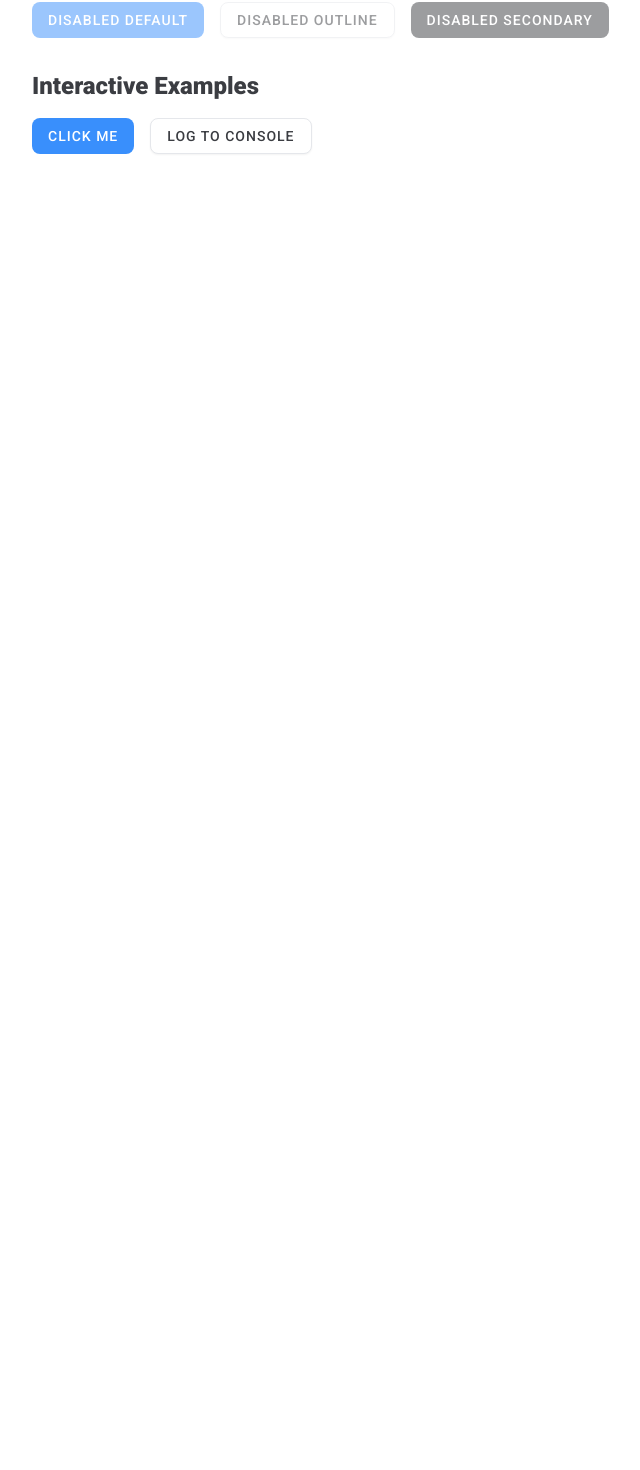
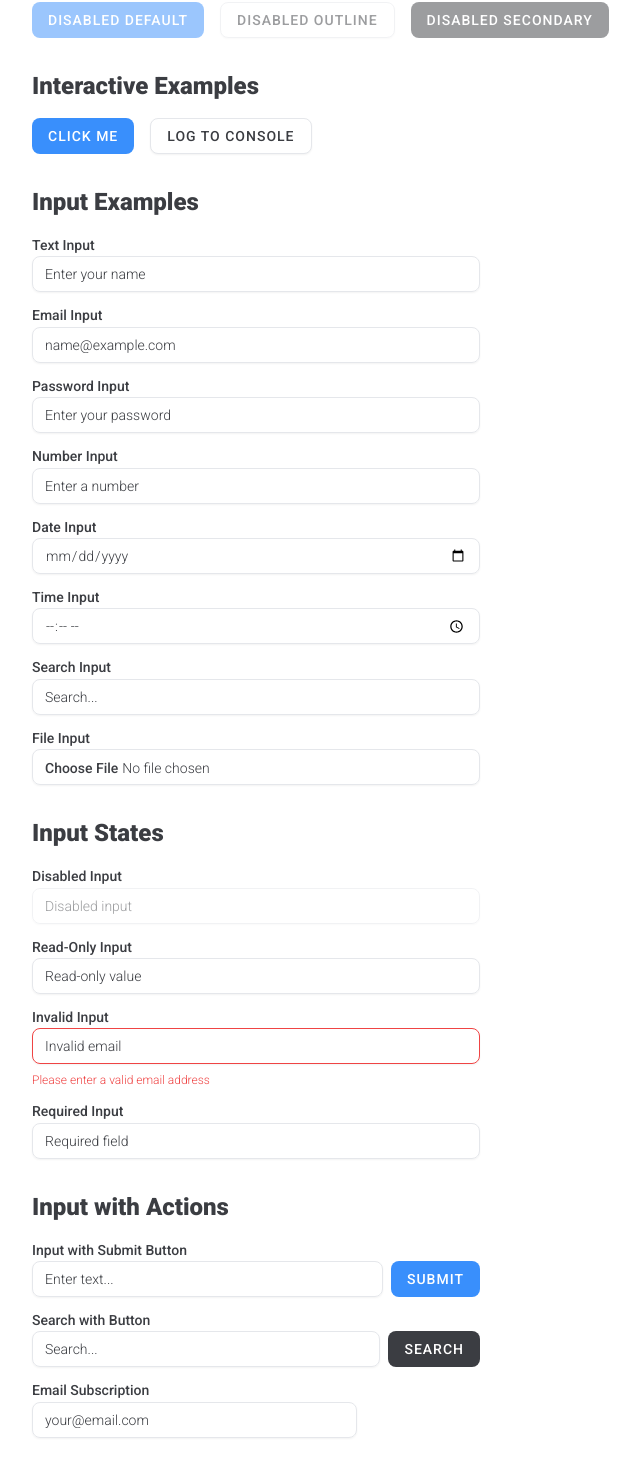
Before and after one commit to AsifIqbal093/YourselfPilates_Main, a Next.js app: page /example in a window 1280 px wide. Shown: the part 382-1852 px from the top of the page, without its empty margins (0-640 px from the left). Before the commit the page ends 800 px from the top, so only its background shows below. Built offline with nearby package versions, Linux system fonts and the light colour scheme; a web font is replaced by a local one.

Commit message:
Add Shadcn Input

```diff
--- a/src/app/example/page.jsx
+++ b/src/app/example/page.jsx
@@ -1,12 +1,16 @@
 "use client";
 
-import React from "react";
+import React, { useState } from "react";
 import { Button } from "@/components/ui/button";
+import { Input } from "@/components/ui/input";
 
 const ExamplePage = () => {
+  const [inputValue, setInputValue] = useState("");
+  const [emailValue, setEmailValue] = useState("");
+
   return (
     <div className="p-8 space-y-8">
-      <h1 className="text-3xl font-bold">Shadcn Button Examples</h1>
+      <h1 className="text-3xl font-bold">Shadcn UI Component Examples</h1>
 
       {/* Button Variants */}
       <section className="space-y-4">
@@ -58,6 +62,147 @@ const ExamplePage = () => {
           </Button>
         </div>
       </section>
+
+      {/* Input Examples */}
+      <section className="space-y-4">
+        <h2 className="text-2xl font-semibold">Input Examples</h2>
+
+        {/* Basic Input Types */}
+        <div className="space-y-3 max-w-md">
+          <div className="space-y-2">
+            <label className="text-sm font-medium">Text Input</label>
+            <Input
+              type="text"
+              placeholder="Enter your name"
+              value={inputValue}
+              onChange={(e) => setInputValue(e.target.value)}
+            />
+            {inputValue && (
+              <p className="text-xs text-muted">Current value: {inputValue}</p>
+            )}
+          </div>
+
+          <div className="space-y-2">
+            <label className="text-sm font-medium">Email Input</label>
+            <Input
+              type="email"
+              placeholder="name@example.com"
+              value={emailValue}
+              onChange={(e) => setEmailValue(e.target.value)}
+            />
+          </div>
+
+          <div className="space-y-2">
+            <label className="text-sm font-medium">Password Input</label>
+            <Input type="password" placeholder="Enter your password" />
+          </div>
+
+          <div className="space-y-2">
+            <label className="text-sm font-medium">Number Input</label>
+            <Input
+              type="number"
+              placeholder="Enter a number"
+              min="0"
+              max="100"
+            />
+          </div>
+
+          <div className="space-y-2">
+            <label className="text-sm font-medium">Date Input</label>
+            <Input type="date" />
+          </div>
+
+          <div className="space-y-2">
+            <label className="text-sm font-medium">Time Input</label>
+            <Input type="time" />
+          </div>
+
+          <div className="space-y-2">
+            <label className="text-sm font-medium">Search Input</label>
+            <Input type="search" placeholder="Search..." />
+          </div>
+
+          <div className="space-y-2">
+            <label className="text-sm font-medium">File Input</label>
+            <Input type="file" />
+          </div>
+        </div>
+      </section>
+
+      {/* Input States */}
+      <section className="space-y-4">
+        <h2 className="text-2xl font-semibold">Input States</h2>
+
+        <div className="space-y-3 max-w-md">
+          <div className="space-y-2">
+            <label className="text-sm font-medium">Disabled Input</label>
+            <Input type="text" placeholder="Disabled input" disabled />
+          </div>
+
+          <div className="space-y-2">
+            <label className="text-sm font-medium">Read-Only Input</label>
+            <Input type="text" value="Read-only value" readOnly />
+          </div>
+
+          <div className="space-y-2">
+            <label className="text-sm font-medium">Invalid Input</label>
+            <Input
+              type="email"
+              placeholder="Invalid email"
+              aria-invalid="true"
+            />
+            <p className="text-xs text-destructive">
+              Please enter a valid email address
+            </p>
+          </div>
+
+          <div className="space-y-2">
+            <label className="text-sm font-medium">Required Input</label>
+            <Input type="text" placeholder="Required field" required />
+          </div>
+        </div>
+      </section>
+
+      {/* Input with Actions */}
+      <section className="space-y-4">
+        <h2 className="text-2xl font-semibold">Input with Actions</h2>
+
+        <div className="space-y-3 max-w-md">
+          <div className="space-y-2">
+            <label className="text-sm font-medium">
+              Input with Submit Button
+            </label>
+            <div className="flex gap-2">
+              <Input
+                type="text"
+                placeholder="Enter text..."
+                className="flex-1"
+              />
+              <Button>Submit</Button>
+            </div>
+          </div>
+
+          <div className="space-y-2">
+            <label className="text-sm font-medium">Search with Button</label>
+            <div className="flex gap-2">
+              <Input type="search" placeholder="Search..." className="flex-1" />
+              <Button variant="secondary">Search</Button>
+            </div>
+          </div>
+
+          <div className="space-y-2">
+            <label className="text-sm font-medium">Email Subscription</label>
+            <div className="flex gap-2">
+              <Input
+                type="email"
+                placeholder="your@email.com"
+                className="flex-1"
+              />
+              <Button className="bg-gradient-button">Subscribe</Button>
+            </div>
+          </div>
+        </div>
+      </section>
     </div>
   );
 };
--- a/src/components/ui/input.jsx
+++ b/src/components/ui/input.jsx
@@ -1,7 +1,24 @@
-import React from "react";
+import * as React from "react"
 
-const Input = () => {
-  return <div>Input</div>;
-};
+import { cn } from "@/lib/utils"
 
-export default Input;
+function Input({
+  className,
+  type,
+  ...props
+}) {
+  return (
+    <input
+      type={type}
+      data-slot="input"
+      className={cn(
+        "file:text-foreground placeholder:text-muted-foreground selection:bg-primary selection:text-primary-foreground dark:bg-input/30 border-input h-9 w-full min-w-0 rounded-md border bg-transparent px-3 py-1 text-base shadow-xs transition-[color,box-shadow] outline-none file:inline-flex file:h-7 file:border-0 file:bg-transparent file:text-sm file:font-medium disabled:pointer-events-none disabled:cursor-not-allowed disabled:opacity-50 md:text-sm",
+        "focus-visible:border-ring focus-visible:ring-ring/50 focus-visible:ring-[3px]",
+        "aria-invalid:ring-destructive/20 dark:aria-invalid:ring-destructive/40 aria-invalid:border-destructive",
+        className
+      )}
+      {...props} />
+  );
+}
+
+export { Input }
```
